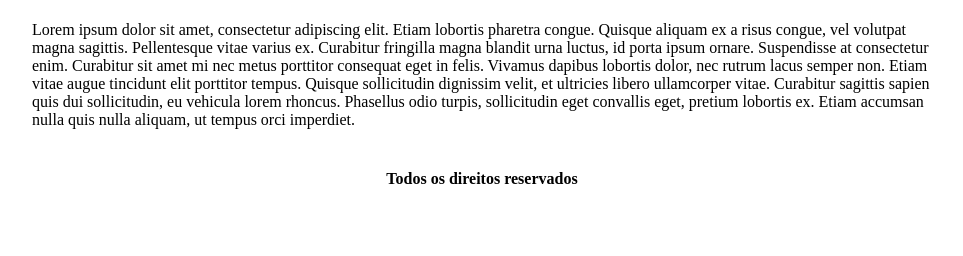
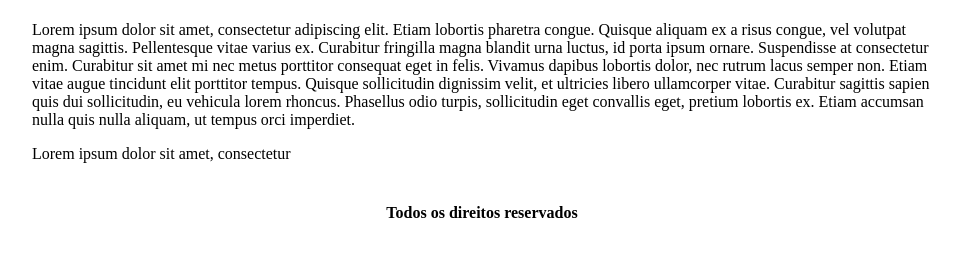
Before and after one commit to gustavosantos400/gustavosantos400, a plain HTML site: page contato.html in a window 1280 px wide. Shown: the part 182-438 px from the top of the page, without its empty margins (158-1121 px from the left). Drawn offline with Linux system fonts and the light colour scheme.

Commit message:
novo contato adicionado

```diff
--- a/contato.html
+++ b/contato.html
@@ -32,6 +32,7 @@
 			<td colspan="2">
 
 				<p>Lorem ipsum dolor sit amet, consectetur adipiscing elit. Etiam lobortis pharetra congue. Quisque aliquam ex a risus congue, vel volutpat magna sagittis. Pellentesque vitae varius ex. Curabitur fringilla magna blandit urna luctus, id porta ipsum ornare. Suspendisse at consectetur enim. Curabitur sit amet mi nec metus porttitor consequat eget in felis. Vivamus dapibus lobortis dolor, nec rutrum lacus semper non. Etiam vitae augue tincidunt elit porttitor tempus. Quisque sollicitudin dignissim velit, et ultricies libero ullamcorper vitae. Curabitur sagittis sapien quis dui sollicitudin, eu vehicula lorem rhoncus. Phasellus odio turpis, sollicitudin eget convallis eget, pretium lobortis ex. Etiam accumsan nulla quis nulla aliquam, ut tempus orci imperdiet.</p>
+				<p>Lorem ipsum dolor sit amet, consectetur </p>
 
 			</td>
 		</tr>
```
